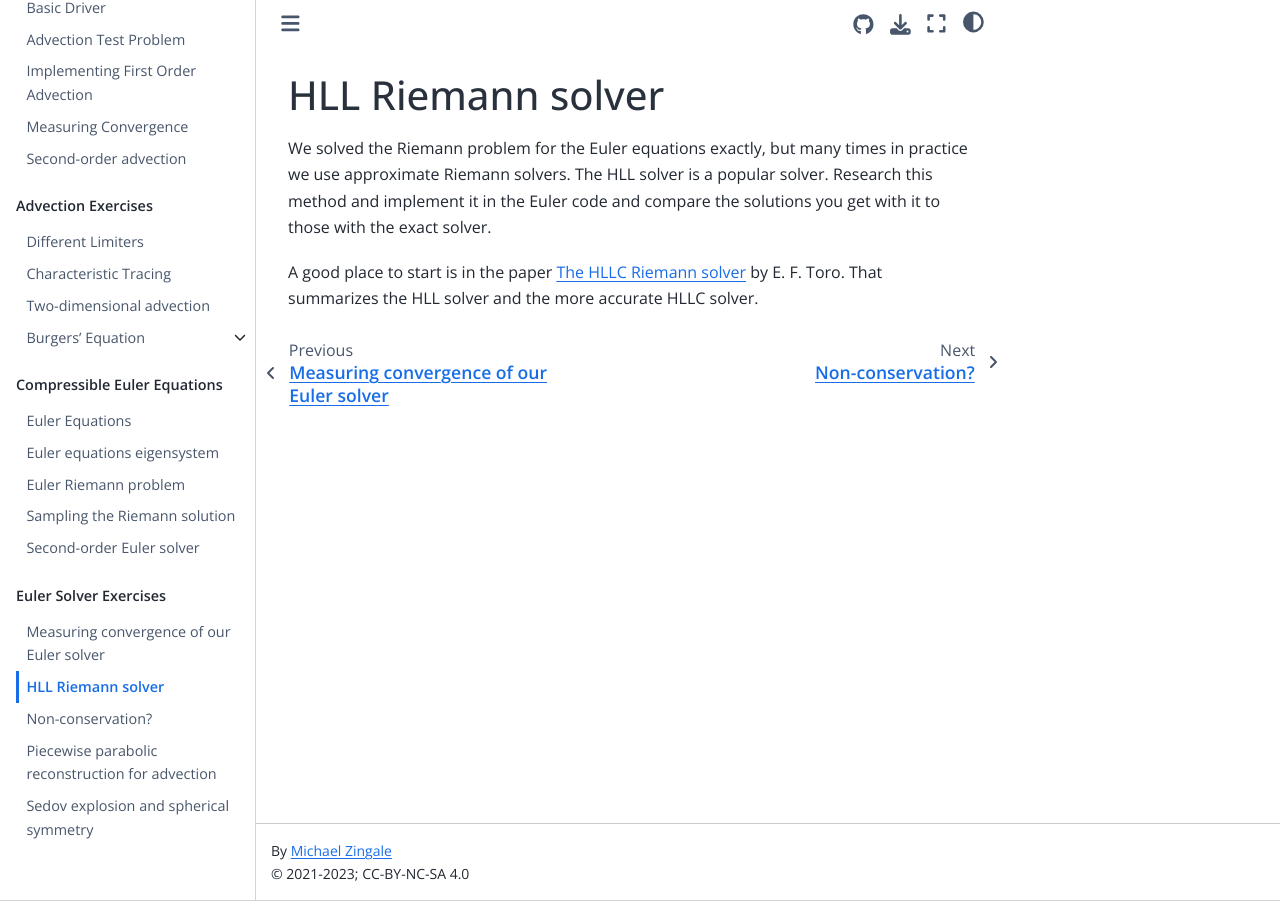
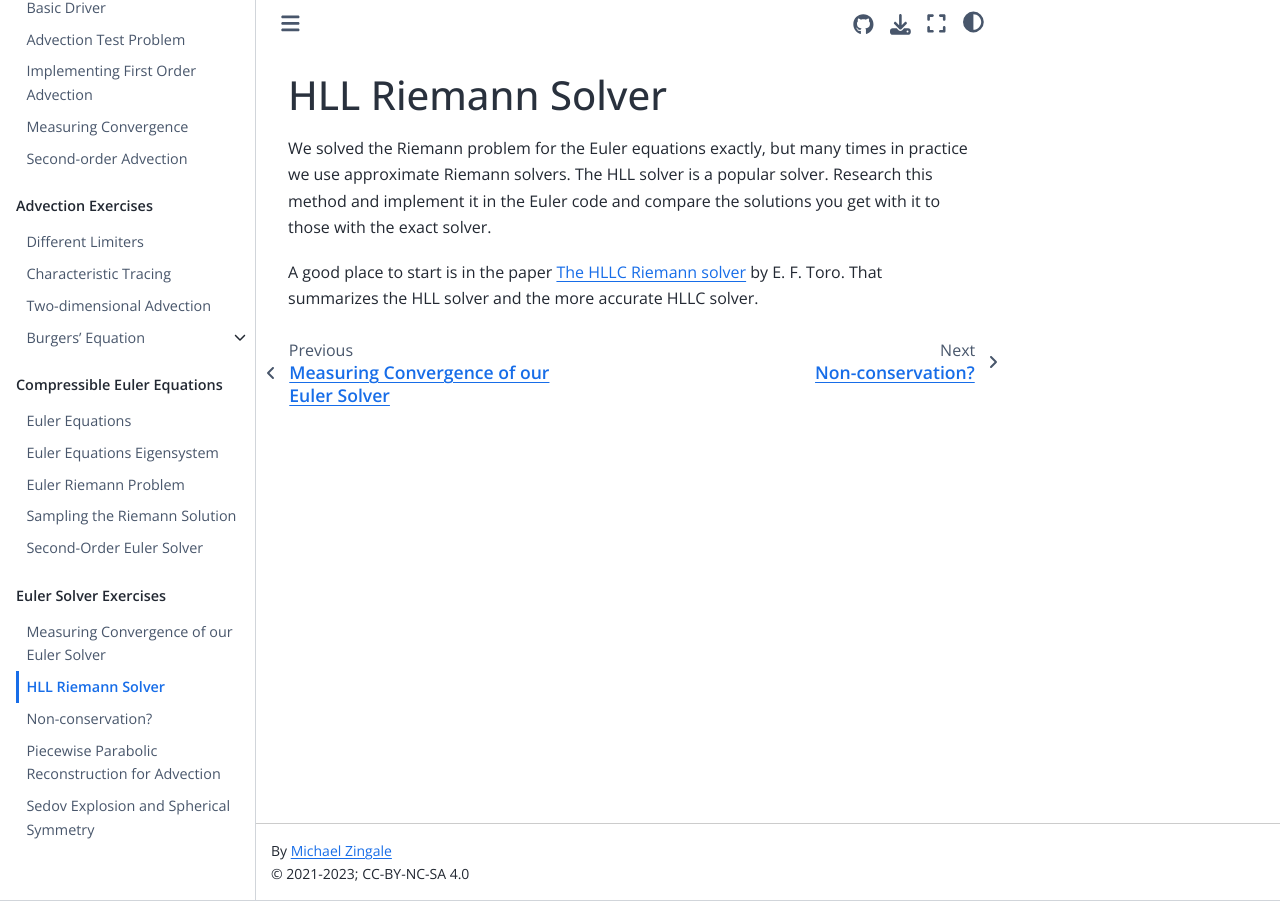
Before and after one commit to zingale/cca-summer-school, a Jupyter Book: the page built from content/euler/euler-project-hll.md, in a window 1280 px wide. Built offline with Jupyter Book 1.0.4 settings and Sphinx 7.4.7 and the Sphinx Book theme 1.1.4, drawn with Linux system fonts in a browser that asks for light colours.

Commit message:
consistent headings

```diff
--- a/content/euler/euler-project-hll.md
+++ b/content/euler/euler-project-hll.md
@@ -1,4 +1,4 @@
-# HLL Riemann solver
+# HLL Riemann Solver
 
 We solved the Riemann problem for the Euler equations exactly, but
 many times in practice we use approximate Riemann solvers.  The HLL
```
Also changed, not shown: content/advection/advection-exercises-multid.md (+1 -1 lines), content/euler/euler-project-convergence.md (+1 -1 lines), content/euler/euler-project-ppm.md (+1 -1 lines), content/euler/euler-project-spherical.md (+1 -1 lines), content/advection/advection-second-order.ipynb, content/euler/euler-eigen.ipynb, content/euler/euler-riemann-sampling.ipynb, content/euler/euler-riemann.ipynb, content/euler/euler-solver.ipynb.
